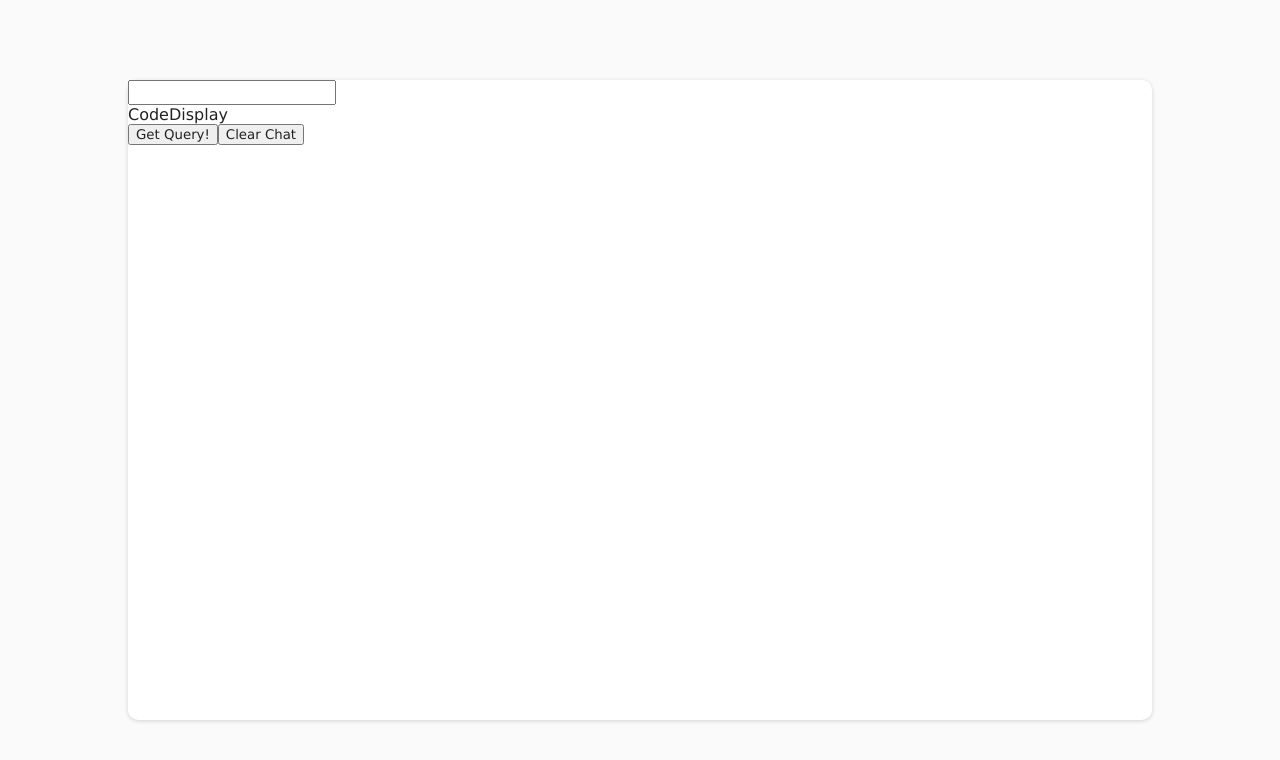
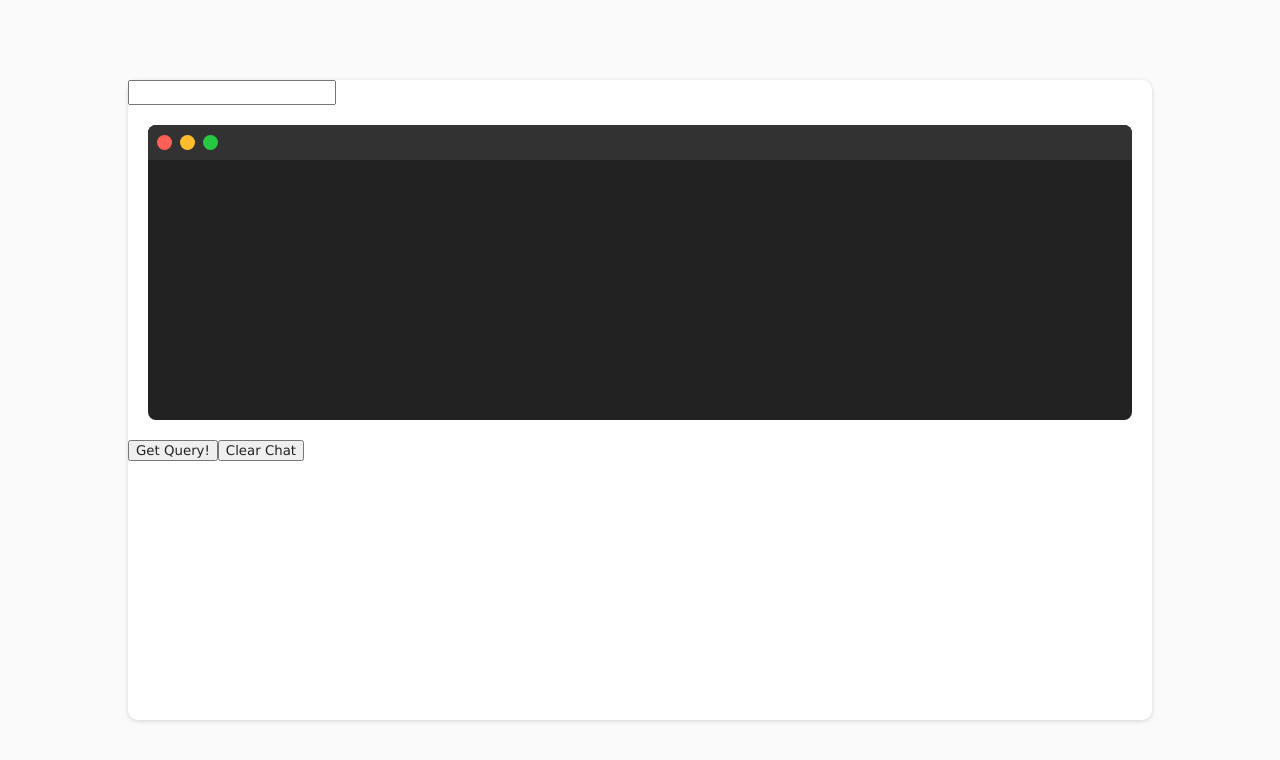
Before and after one commit to AayushMohan/sql-query-generator, a React (Create React App) app: page / in a window 1280 px wide. Shown: the top 760 px of the page. Built offline with nearby package versions, Linux system fonts and the light colour scheme.

Commit message:
Added Code Display Styling

```diff
--- a/src/components/CodeDisplay.tsx
+++ b/src/components/CodeDisplay.tsx
@@ -3,7 +3,18 @@
 type Props = {};
 
 const CodeDisplay = (props: Props) => {
-  return <div className="code-display">CodeDisplay</div>;
+  return (
+    <div className="code-display">
+      <div className="buttons">
+        <div className="button first"></div>
+        <div className="button middle"></div>
+        <div className="button last"></div>
+      </div>
+      <div className="code-output">
+        <p></p>
+      </div>
+    </div>
+  );
 };
 
 export default CodeDisplay;
--- a/src/index.css
+++ b/src/index.css
@@ -25,3 +25,40 @@
   border-radius: 10px;
   box-shadow: 0 1px 4px rgba(0, 0, 0, 0.16);
 }
+
+.code-display {
+  width: 96%;
+  margin: 2%;
+  height: 46%;
+  border-radius: 8px;
+  background-color: rgb(34, 34, 34);
+  overflow: hidden;
+}
+
+.buttons {
+  width: 100%;
+  height: 35px;
+  background-color: rgb(50, 50, 50);
+  display: flex;
+  align-items: center;
+  padding-left: 5px;
+}
+
+.button {
+  height: 15px;
+  width: 15px;
+  border-radius: 50%;
+  margin: 4px;
+}
+
+.button.first {
+  background-color: rgb(255, 96, 86);
+}
+
+.button.middle {
+  background-color: rgb(255, 189, 45);
+}
+
+.button.last {
+  background-color: rgb(38, 201, 64);
+}
```
Also changed, not shown: index.ts (added).
